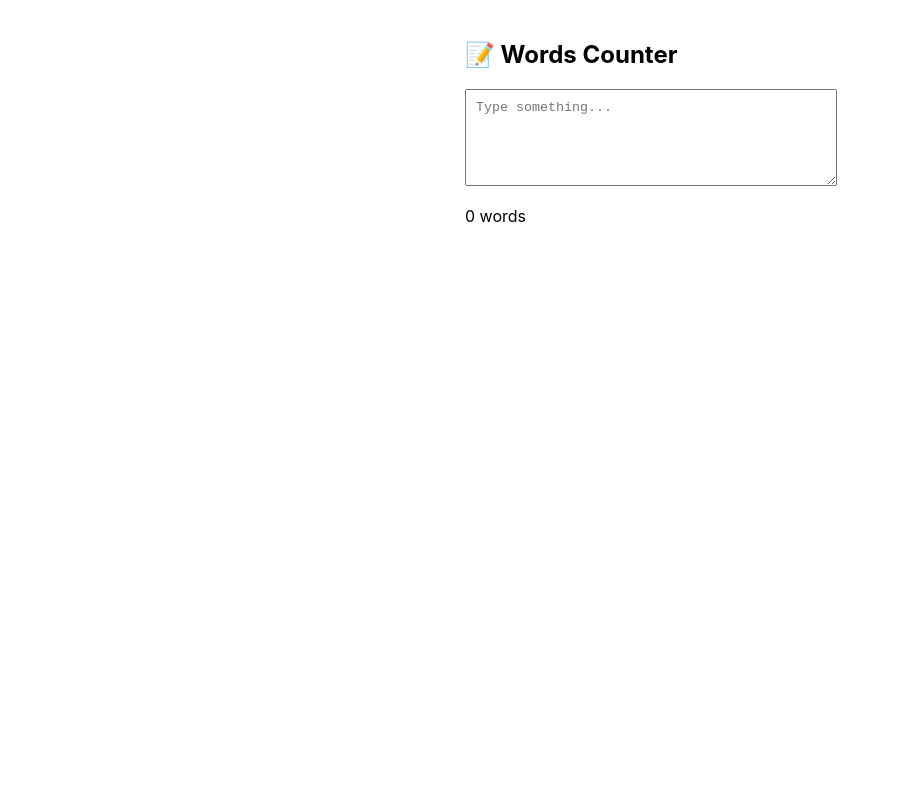
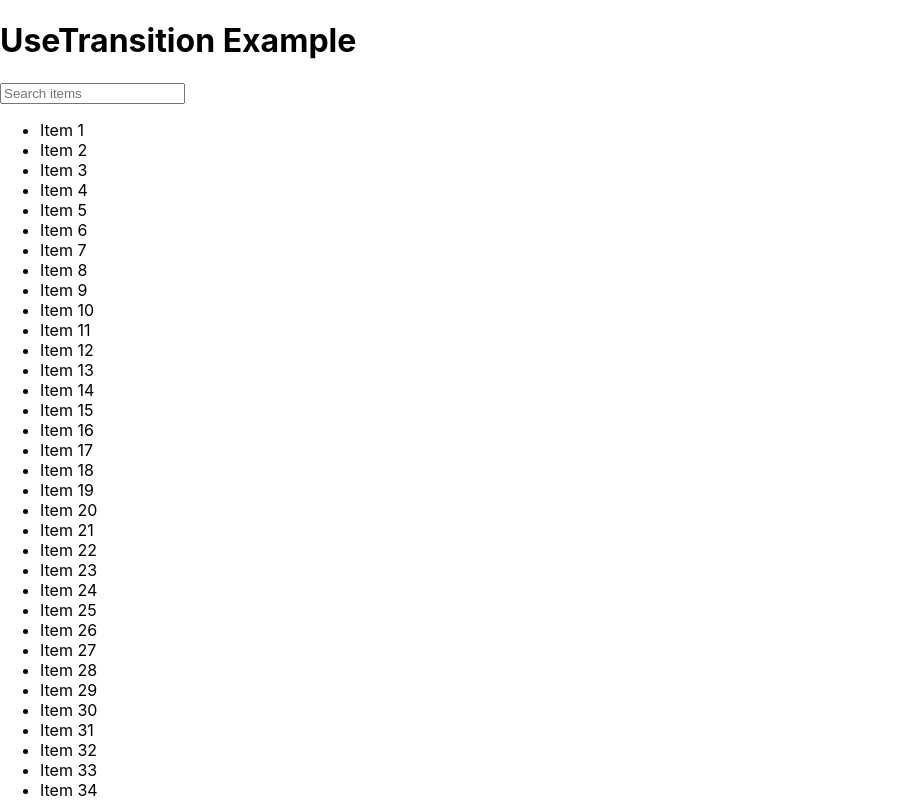
Before and after one commit to KethraPackiamB/React_Tasks, a React (Create React App) app: page / in a window 1280 px wide. Shown: the top 800 px of the page, without its empty margins (0-900 px from the left). Built offline with nearby package versions, Linux system fonts and the light colour scheme.

Commit message:
Practiced the useTransition hook

```diff
--- a/src/App.js
+++ b/src/App.js
@@ -46,6 +46,8 @@ import CounterWithRef from './Hooks/CounterWithRef';
 import InputFocus from './Hooks/InputFocus';
 import PreviousStatebyUseRef from './Hooks/PreviousStatebyUseRef';
 import WordsCounter from './Hooks/WordsCounter';
+import TraditionalDomAccess from './Hooks/TraditionalDomAccess';
+import UseTransitionExample from './Hooks/UseTransitionExample';
 
 
 function App() {
@@ -143,7 +145,9 @@ function App() {
     {/* <CounterWithRef/> */}
     {/* <InputFocus/> */}
     {/* <PreviousStatebyUseRef/> */}
-    <WordsCounter/>
+    {/* <WordsCounter/> */}
+    {/* <TraditionalDomAccess/> */}
+    <UseTransitionExample/>
     </div>
   );
 }
--- a/src/Components/State.jsx
+++ b/src/Components/State.jsx
@@ -7,8 +7,6 @@ console.log(props);
             <p>{props.continent} is my Country.</p>
             <p>{props.ocean} is the biggest ocean</p>
 
-
-
         </div>
     )
 }
--- /dev/null
+++ b/src/GettingFileFromComputer/DemoFile.js
@@ -0,0 +1,5 @@
+const fs = require("fs");
+
+fs.readFile("hello.text","utf8", (err,data)=>{
+    console.log(data);
+})
--- a/src/Hooks/CounterWithRef.jsx
+++ b/src/Hooks/CounterWithRef.jsx
@@ -4,6 +4,7 @@ const CounterWithRef = () => {
 
     const [counter, setCounter] = useState(0);
     const counterRef = useRef(0);
+    console.log(counterRef)
 
     const handleIncrement = () => {
         setCounter(prev => prev+1);
--- /dev/null
+++ b/src/Hooks/TraditionalDomAccess.jsx
@@ -0,0 +1,22 @@
+import { useState } from "react";
+
+const TraditionalDomAccess = () => {
+  const [text, setText] = useState("");
+  console.log(text);
+
+  const handleClick = () => {
+    document.getElementById("myInput").value = "Hello World";
+  };
+
+  return (
+    <>
+      <input
+        id="myInput"
+        value={text}
+        onChange={(e) => setText(e.target.value)}
+      />
+      <button onClick={handleClick}>Fill Text</button>
+    </>
+  );
+}
+export default TraditionalDomAccess;
--- /dev/null
+++ b/src/Hooks/UseTransitionExample.jsx
@@ -0,0 +1,38 @@
+import {useState, useTransition} from 'react';
+
+const LargeData = Array.from({length : 10000}, (_,i) => `Item ${i + 1}`);
+
+const UseTransitionExample = () => {
+
+    const [input, setInput] = useState("");
+    const [filteredList, setFilteredList] = useState(LargeData);
+    const [isPending, startTransition] = useTransition();
+
+    const handleChange = (e) => {
+        const value = e.target.value;
+        setInput(value);
+        startTransition(()=>{
+            const filtered = LargeData.filter((item)=> item.toLowerCase().includes(value.toLowerCase()));
+            setFilteredList(filtered);
+        });
+    };
+  return (
+    <div>
+      <h1>UseTransition Example</h1>
+      <input
+      type="text"
+      value={input}
+      onChange={handleChange}
+      placeholder='Search items'
+       />
+
+       {isPending && <p>Loading...</p>}
+
+       <ul>
+        {filteredList.slice(0,50).map((item, index)=>(<li key={index}>{item}</li>))}
+       </ul>
+    </div>
+  )
+}
+
+export default UseTransitionExample
```
